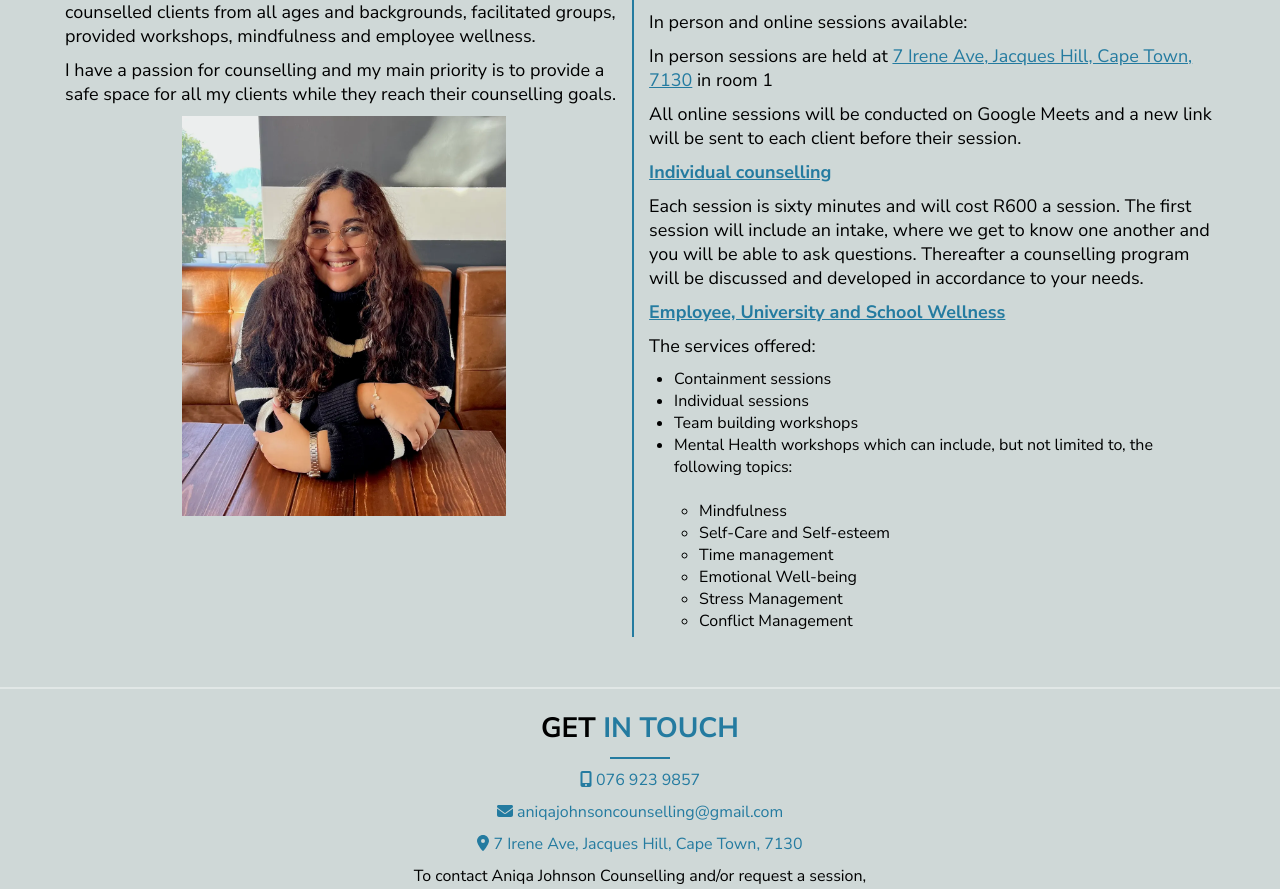
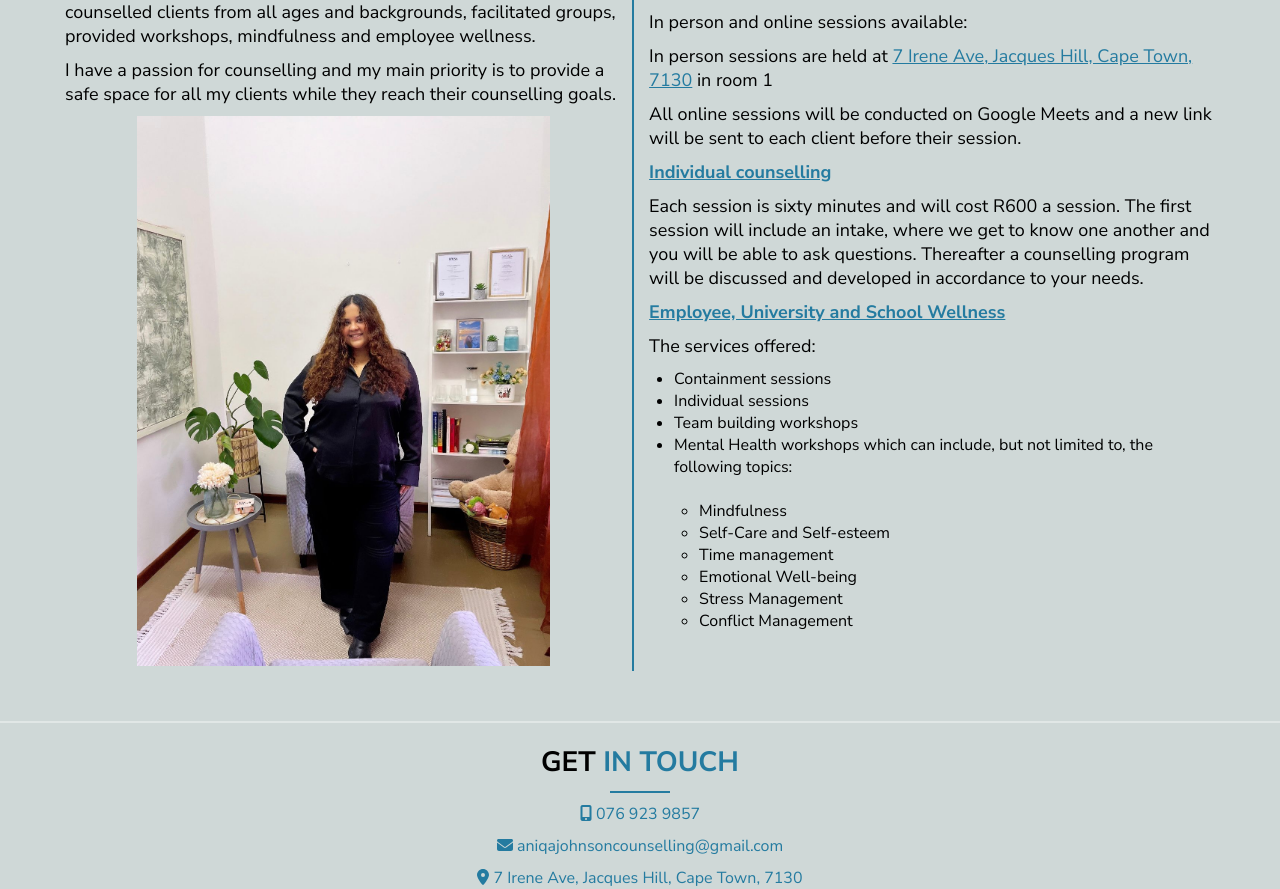
Before and after one commit to darrenpatricknelson/AniqaJohnson, a React (Create React App) app: page / in a window 1280 px wide. Shown: the part 1045-1934 px from the top of the page. Built offline with nearby package versions, Linux system fonts and the light colour scheme.

Commit message:
RE: Update cover image

```diff
--- a/src/components/Details.css
+++ b/src/components/Details.css
@@ -57,7 +57,7 @@
   align-items: center;
 }
 .cover-img {
-  max-height: 400px;
+  max-height: 550px;
   width: auto;
   margin: 0 auto;
 }
--- a/src/components/Details.jsx
+++ b/src/components/Details.jsx
@@ -1,6 +1,6 @@
 
 import React from 'react';
-import Cover from '../images/cover.webp';
+import Cover from '../images/CoverImage.jpg';
 import './Details.css';
 import Spacer from './Spacer';
 
```
Also changed, not shown: src/images/CoverImage.jpg (added).
